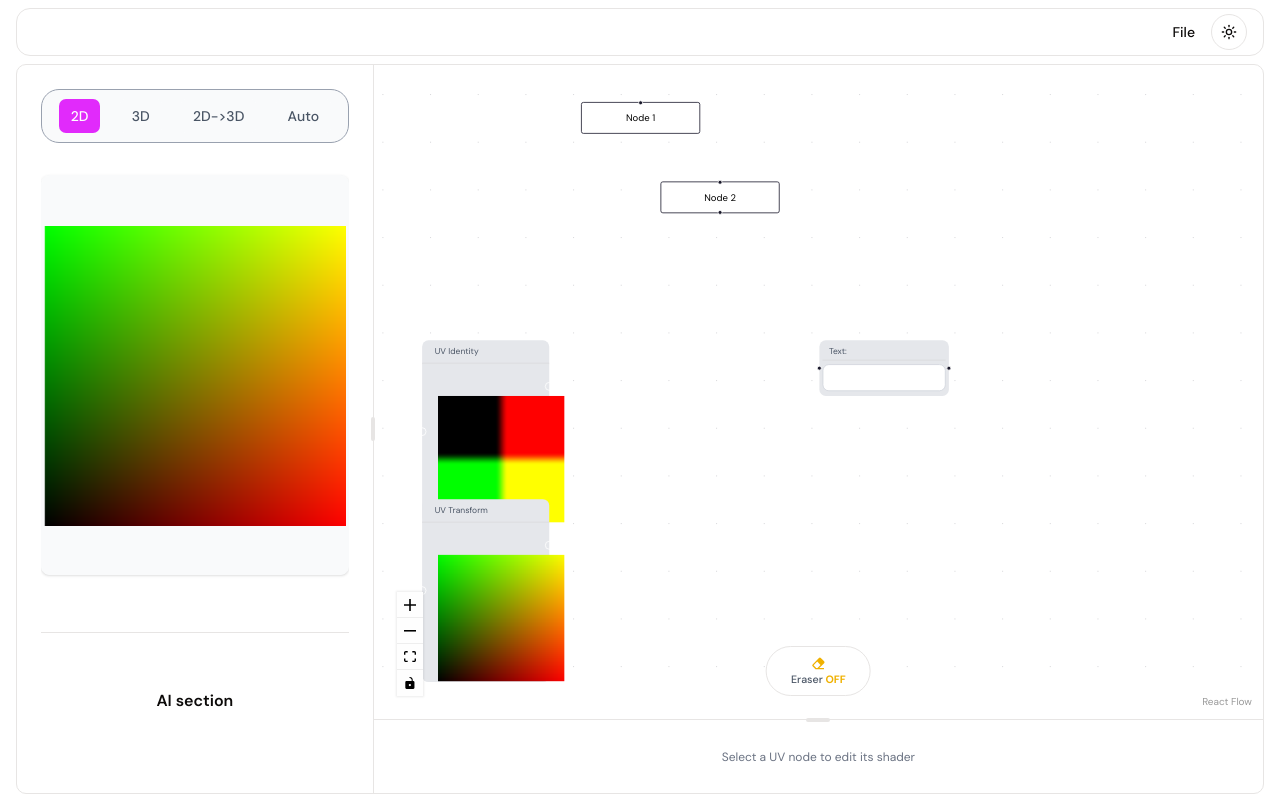
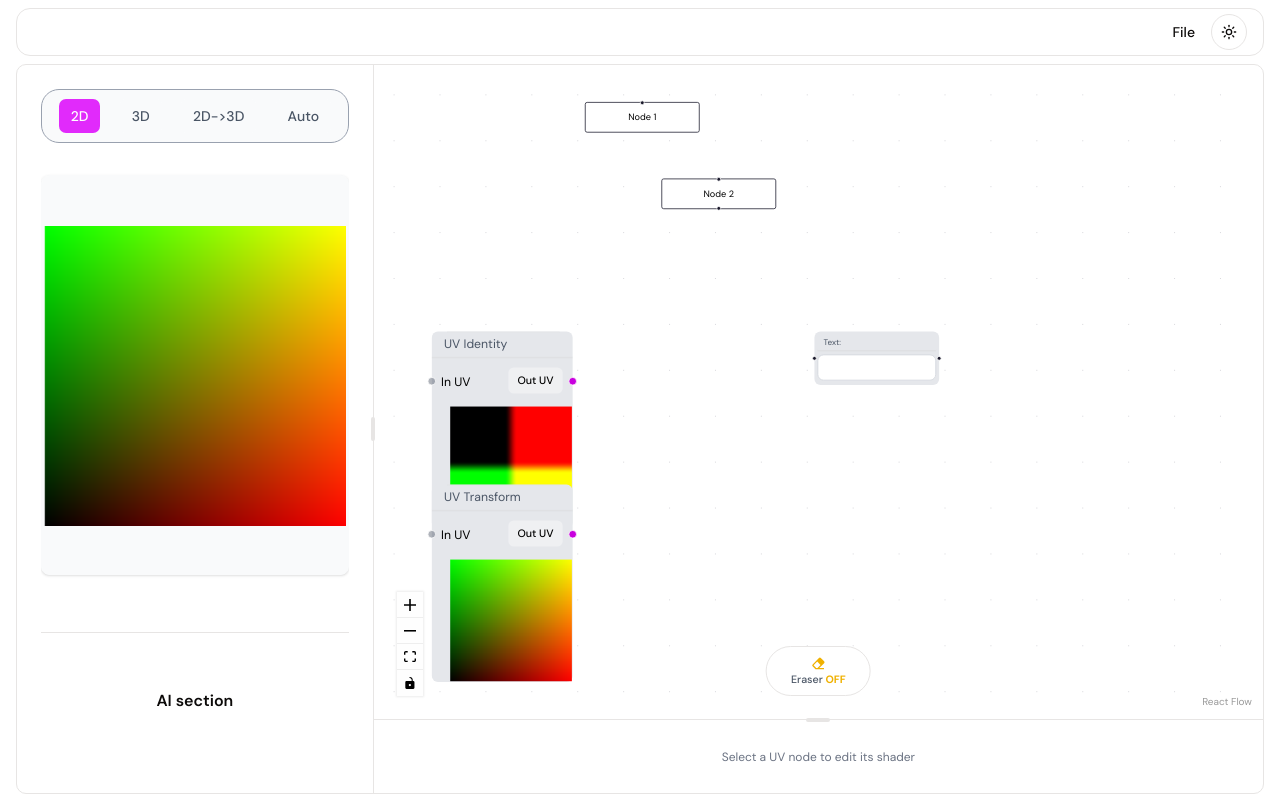
Before and after one commit to Rednaks69/webVFX, a Next.js app: page / in a window 1280 px wide. Built offline with nearby package versions, Linux system fonts and the light colour scheme.

Commit message:
in/out put button shaderPlane Modification

```diff
--- a/app/shaders/ShaderNode.tsx
+++ b/app/shaders/ShaderNode.tsx
@@ -94,7 +94,7 @@ export default function ShaderCanvas({
   params,
 }: ShaderCanvasProps) {
   return (
-    <div className="w-50 h-50 ml-5 mt-10 mb-0 -z-50">
+    <div className="w-40 h-40 md:w-60 md:h-60 sm:w-40 sm:h-40 lg:w-52 lg:h-52 -z-50">
       <Canvas orthographic camera={{ position: [0, 0, 1] }}>
         <FixedCamera />
         <ShaderPlaneNode fragmentShader={fragmentShader} params={params} />
--- a/app/shaders/ShaderPlane.tsx
+++ b/app/shaders/ShaderPlane.tsx
@@ -8,7 +8,7 @@ import {
   PerspectiveCamera,
   Grid,
 } from "@react-three/drei";
-import { useEffect, useRef } from "react";
+import { useEffect, useMemo, useRef } from "react";
 import * as THREE from "three";
 import type { OrbitControls as OrbitControlsImpl } from "three-stdlib";
 import { useRenderMode } from "@/components/renders/render-mode-store";
@@ -123,8 +123,8 @@ export default function ShaderCanvas() {
 
   const cameraRef = useRef<THREE.PerspectiveCamera>(null);
   const controlsRef = useRef<OrbitControlsImpl>(null);
-  const restingPosition = useRef(new THREE.Vector3(10, -10, 8)).current;
-
+  const restingPosition = useRef(new THREE.Vector3(10, -10, 8));
+  const restingPositionCurrent = useMemo(() => restingPosition.current, []);
   // Fires when the user releases the mouse/finger after dragging OrbitControls.
   // Only snap back in "3d" mode — this is the actual "rotates freely while
   // dragging, then springs back on release" behavior you wanted, instead of
@@ -132,7 +132,7 @@ export default function ShaderCanvas() {
   const handleControlsEnd = () => {
     if (mode !== "3d" || !cameraRef.current || !controlsRef.current) return;
 
-    cameraRef.current.position.copy(restingPosition);
+    cameraRef.current.position.copy(restingPositionCurrent);
     cameraRef.current.lookAt(0, 0, 0);
     controlsRef.current.target.set(0, 0, 0);
     controlsRef.current.update();
@@ -146,7 +146,7 @@ export default function ShaderCanvas() {
           active={isPerspective}
           animateIn={mode === "auto"}
           cameraRef={cameraRef}
-          restingPosition={restingPosition}
+          restingPosition={restingPositionCurrent}
         />
         <ShaderPlane />
         {isPerspective && (
--- a/components/CustomNodes/UVNode.tsx
+++ b/components/CustomNodes/UVNode.tsx
@@ -1,4 +1,4 @@
-import { useMemo } from "react";
+import { useMemo, useState } from "react";
 import { Position, Handle, type NodeProps, type Node } from "@xyflow/react";
 import ShaderNode from "@/app/shaders/ShaderNode";
 import { useUVParamsStore } from "@/components/flow/uv-params-store";
@@ -7,6 +7,8 @@ import {
   getDefaultParams,
   DEFAULT_UV_KIND_ID,
 } from "@/components/flow/uv-shader-kinds";
+import { Button } from "../ui/button";
+// import { Toggle } from "@/components/ui/toggle";
 
 export type UVNodeData = { label?: string; kind?: string };
 export type UVNodeType = Node<UVNodeData, "uvNode">;
@@ -15,9 +17,13 @@ function UVNode({ id, data }: NodeProps<UVNodeType>) {
   const kindId = data.kind ?? DEFAULT_UV_KIND_ID;
   const kind = getUVNodeKind(kindId);
   const defaults = useMemo(() => getDefaultParams(kind), [kind]);
-
+  const [isActive, setIsActive] = useState(false);
   const { getParams, selectNode } = useUVParamsStore();
   const params = getParams(id, defaults);
+
+  const bgClass = isActive
+    ? "bg-purple-600 dark:bg-purple-800 text-white" // Color after clicking
+    : "bg-[#ffffff60] dark:bg-[#d3d3d320] dark:text-gray-200 text-black "; // Your original background color
 
   return (
     <div
@@ -31,8 +37,7 @@ function UVNode({ id, data }: NodeProps<UVNodeType>) {
         aria-label="output"
         style={{
           top: "25%",
-          background: "none",
-          border: "1pt solid #fff",
+          background: "#c800de",
           width: ".7em",
           height: ".7em",
           zIndex: 10,
@@ -43,8 +48,8 @@ function UVNode({ id, data }: NodeProps<UVNodeType>) {
         position={Position.Left}
         id="target-UV-1"
         style={{
-          background: "none",
-          border: "1pt solid #fff",
+          top: "25%",
+          background: "#4a556570",
           width: ".7em",
           height: ".7em",
           zIndex: 10,
@@ -52,13 +57,24 @@ function UVNode({ id, data }: NodeProps<UVNodeType>) {
       />
 
       <div>
+        <div
+          className="w-[80%] h-px bg-[#d3d3d357] dark:bg-[#5f5f5f57]
+        mb-1 justify-center items-center self-center flex-1 translate-x-5"></div>
         <label
           htmlFor="text"
-          className="px-4 text-[8pt] text-gray-600 dark:text-white">
+          className="px-4 text-[12pt] text-gray-600 dark:text-white">
           {kind.label}
         </label>
         <div className="w-full h-0.5 bg-[#d3d3d357] dark:bg-[#5f5f5f57] mt-1"></div>
-        <div className="w-40 h-40">
+        <div className="flex justify-between mt-[1.2rem] px-3 dark:text-gray-200">
+          <p>In UV</p>
+          <Button
+            onClick={() => setIsActive(!isActive)}
+            className={`${bgClass} -mt-2 rounded-md transition-colors duration-200`}>
+            Out UV
+          </Button>
+        </div>
+        <div className="w-40 h-40 sm:ml-3 md:ml-5 lg:ml-6 mt-4 mb-0">
           <ShaderNode fragmentShader={kind.fragmentShader} params={params} />
         </div>
       </div>
--- /dev/null
+++ b/components/ui/toggle.tsx
@@ -0,0 +1,47 @@
+"use client"
+
+import * as React from "react"
+import { cva, type VariantProps } from "class-variance-authority"
+import { Toggle as TogglePrimitive } from "radix-ui"
+
+import { cn } from "@/lib/utils"
+
+const toggleVariants = cva(
+  "group/toggle inline-flex items-center justify-center gap-1 rounded-3xl text-sm font-medium whitespace-nowrap transition-colors outline-none hover:bg-muted hover:text-foreground focus-visible:border-ring focus-visible:ring-[3px] focus-visible:ring-ring/30 disabled:pointer-events-none disabled:opacity-50 aria-invalid:border-destructive aria-invalid:ring-destructive/20 aria-pressed:bg-muted dark:aria-invalid:ring-destructive/40 [&_svg]:pointer-events-none [&_svg]:shrink-0 [&_svg:not([class*='size-'])]:size-4",
+  {
+    variants: {
+      variant: {
+        default: "bg-transparent",
+        outline: "border border-input bg-transparent hover:bg-muted",
+      },
+      size: {
+        default:
+          "h-9 min-w-9 px-3 has-data-[icon=inline-end]:pr-2.5 has-data-[icon=inline-start]:pl-2.5",
+        sm: "h-8 min-w-8 px-3 has-data-[icon=inline-end]:pr-2 has-data-[icon=inline-start]:pl-2",
+        lg: "h-10 min-w-10 px-4 has-data-[icon=inline-end]:pr-3 has-data-[icon=inline-start]:pl-3",
+      },
+    },
+    defaultVariants: {
+      variant: "default",
+      size: "default",
+    },
+  }
+)
+
+function Toggle({
+  className,
+  variant = "default",
+  size = "default",
+  ...props
+}: React.ComponentProps<typeof TogglePrimitive.Root> &
+  VariantProps<typeof toggleVariants>) {
+  return (
+    <TogglePrimitive.Root
+      data-slot="toggle"
+      className={cn(toggleVariants({ variant, size, className }))}
+      {...props}
+    />
+  )
+}
+
+export { Toggle, toggleVariants }
```
